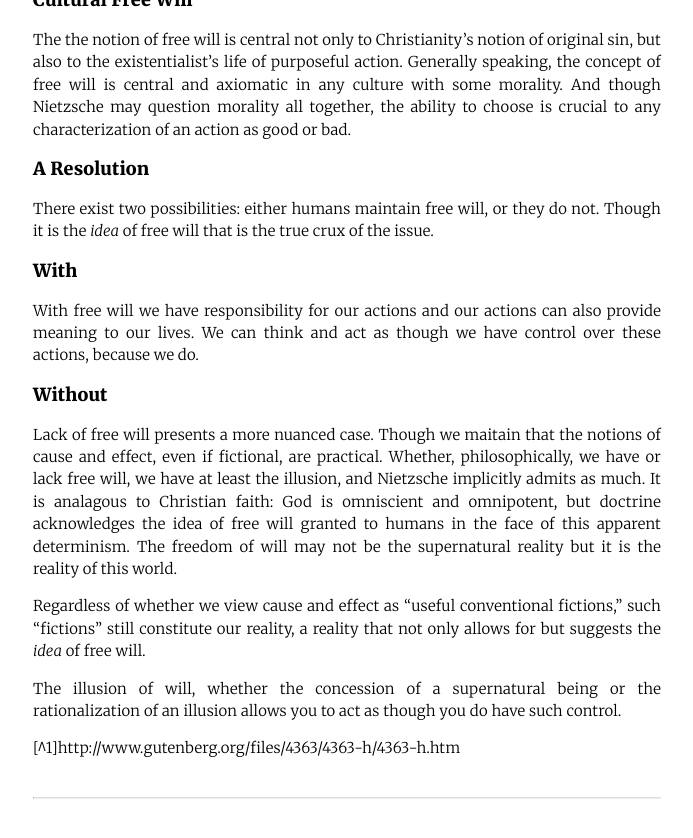
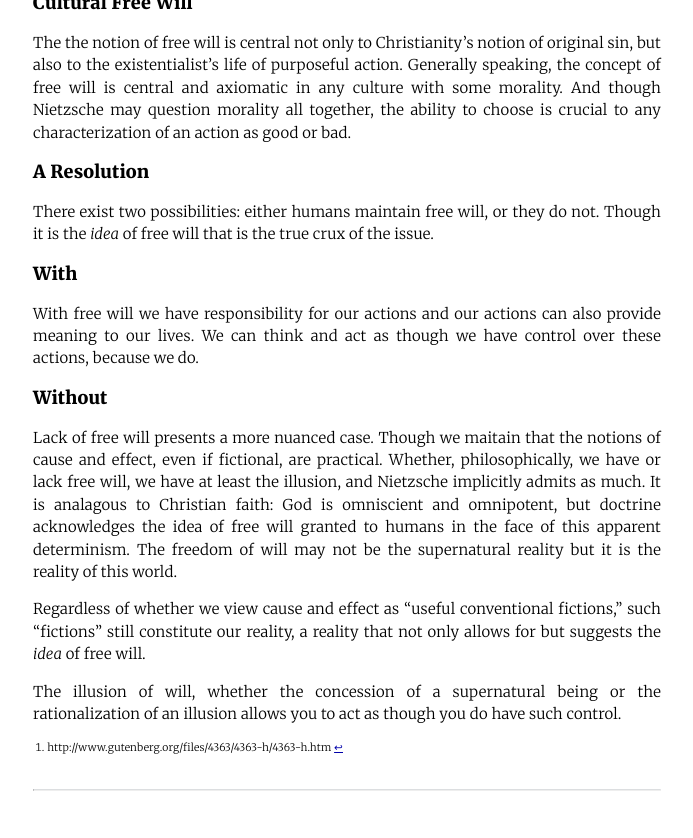
Before and after one commit to samcal/thenewrad.io, a Jekyll site: the page built from _posts/2014-10-03-will.markdown, in a window 1280 px wide and 900 px high, scrolled down 1619 px. Shown: the top 838 px of the window, without its empty margins (293-986 px from the left). Built offline with Jekyll 4.4.1, drawn with Linux system fonts in a browser that asks for light colours.

Commit message:
fix footnote syntax

```diff
--- a/_posts/2014-10-03-will.markdown
+++ b/_posts/2014-10-03-will.markdown
@@ -39,4 +39,4 @@ Regardless of whether we view cause and effect as "useful conventional fictions,
 
 The illusion of will, whether the concession of a supernatural being or the rationalization of an illusion allows you to act as though you do have such control.
 
-[^1]http://www.gutenberg.org/files/4363/4363-h/4363-h.htm
+[^1]: http://www.gutenberg.org/files/4363/4363-h/4363-h.htm
```
